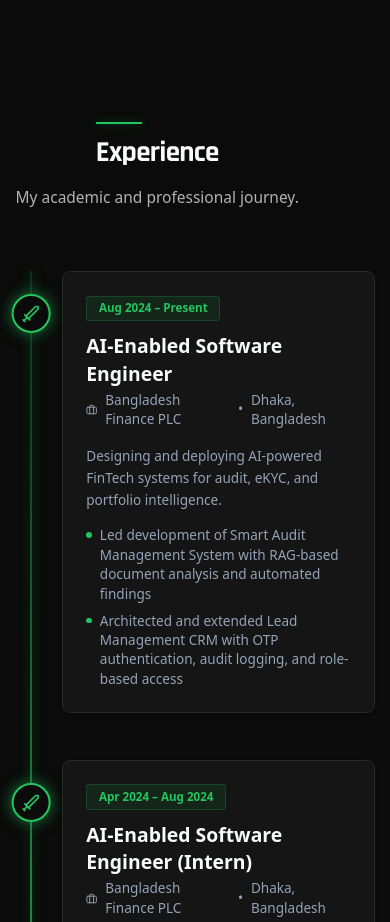
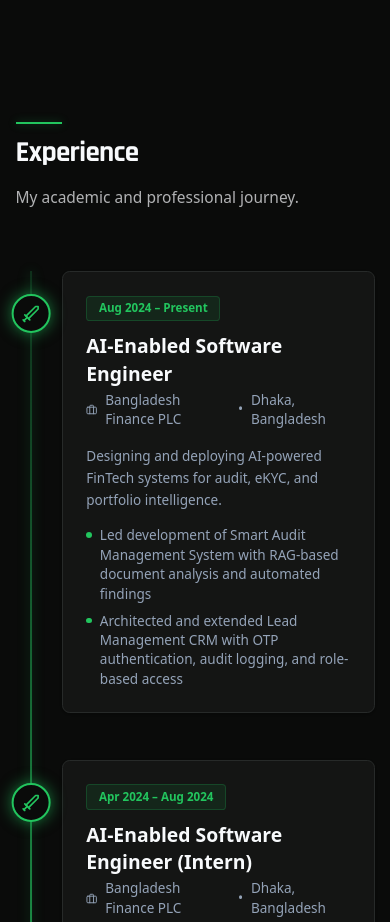
Before and after one commit to Geeky-Muhtasim/3blade.dev, a Next.js app: page / in a window 390 px wide. Shown: the part 7241-8163 px from the top of the page. Built offline with nearby package versions, Linux system fonts and the light colour scheme.

Commit message:
Responsive update

```diff
--- a/components/ExperienceSection.tsx
+++ b/components/ExperienceSection.tsx
@@ -24,7 +24,6 @@ export default function ExperienceSection() {
                     <SectionHeader
                         title="Experience"
                         subtitle="My academic and professional journey."
-                        className="text-center items-center flex flex-col"
                     />
                 </ScrollReveal>
 
```
